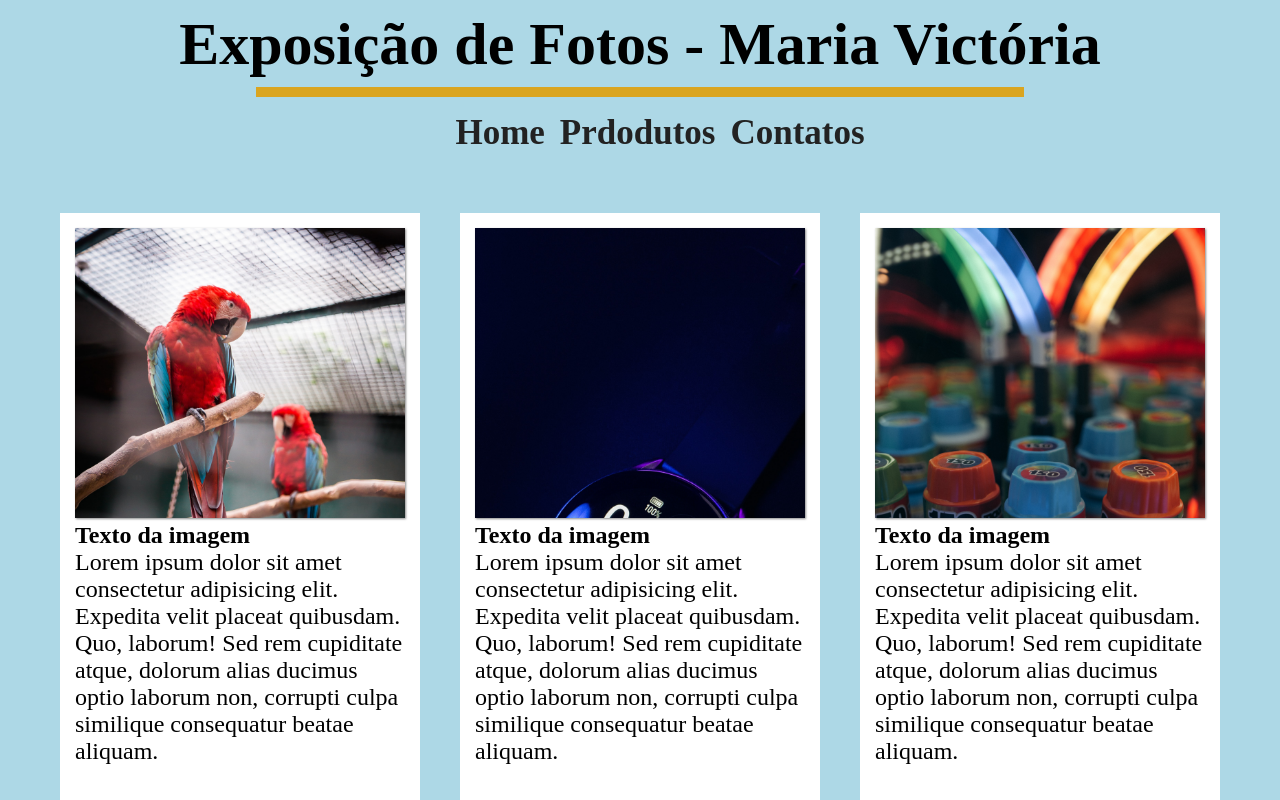
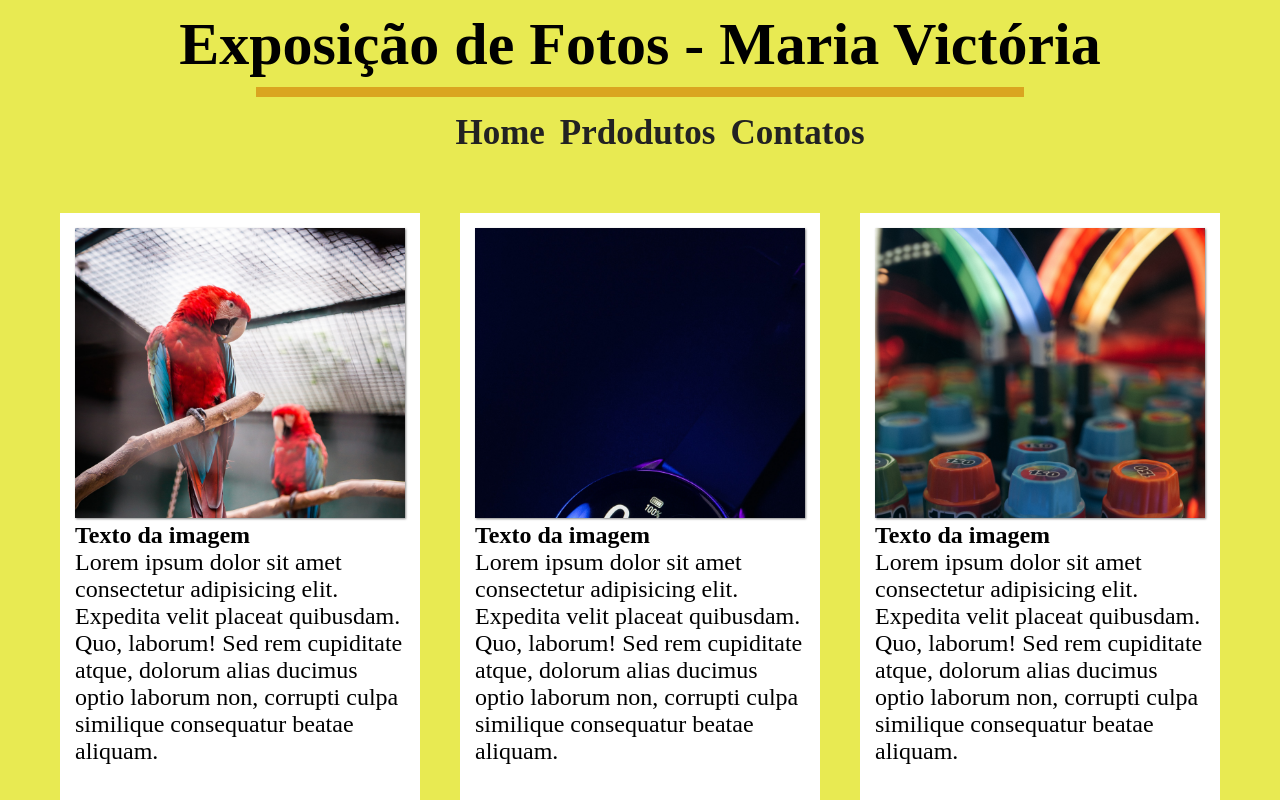
Before and after one commit to fabioalmeida1987/fabioalmeida.github.io, a plain HTML site: page grid.html in a window 1280 px wide. Shown: the top 800 px of the page. Drawn offline with Linux system fonts and the light colour scheme; a web font is replaced by a local one.

Commit message:
versão3

```diff
--- a/css/grid.css
+++ b/css/grid.css
@@ -16,7 +16,7 @@ p {
 }
 
 body {
-  background: lightblue;
+  background: rgb(232, 234, 82);
 }
 
 p {
```
